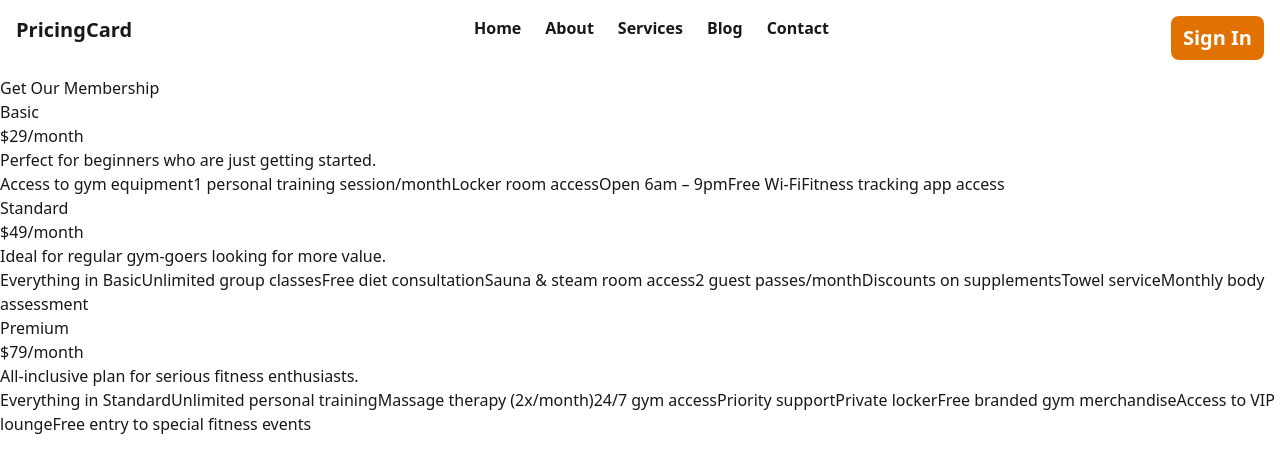
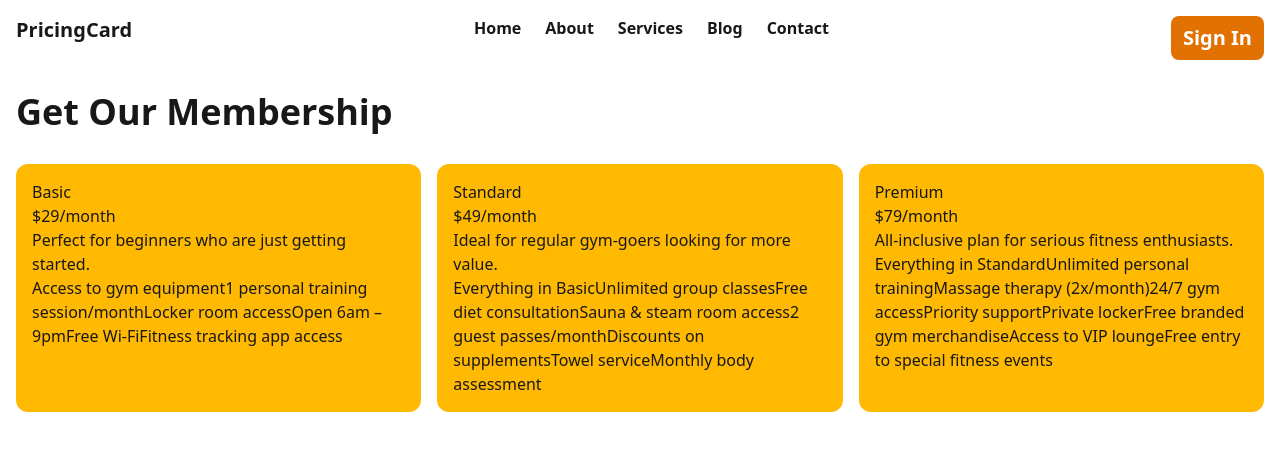
Before and after one commit to iftakhersifat/pricing-card, a React (Vite) app: page / in a window 1280 px wide. Shown: the top 472 px of the page. Built offline with nearby package versions, Linux system fonts and the light colour scheme.

Commit message:
show data in a box

```diff
--- a/src/Components/PricingCard/PricingCard.jsx
+++ b/src/Components/PricingCard/PricingCard.jsx
@@ -3,7 +3,7 @@ import React from 'react';
 const PricingCard = ({data}) => {
     const {name, price, description, features} =data;
     return (
-        <div>
+        <div className='bg-amber-400 rounded-xl p-4'>
             <h1>{name}</h1>
             <h1>{price}</h1>
             <h1>{description}</h1>
--- a/src/Components/PricingCards/PricingCards.jsx
+++ b/src/Components/PricingCards/PricingCards.jsx
@@ -7,8 +7,8 @@ const PricingCards = ({ pricingPromise }) => {
   return (
     <>
       <div>
-        <h1>Get Our Membership</h1>
-        <div>
+        <h1 className='p-4 text-4xl font-bold'>Get Our Membership</h1>
+        <div className='grid grid-cols-3 gap-4 p-4'>
         {
           useData.map(data => (
             <PricingCard key={data.id} data={data} />
```
